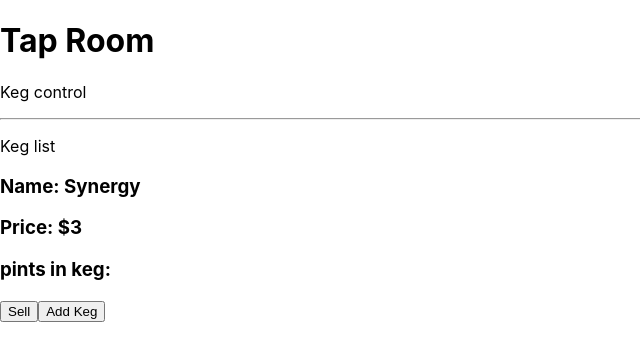
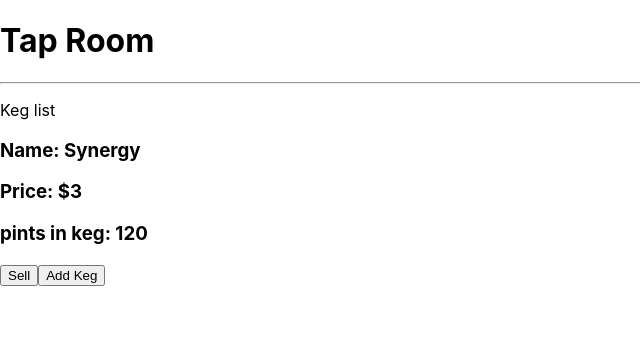
Before and after one commit to fc-dogan/Taproom-Redux, a React (Create React App) app: page / in a window 1280 px wide. Shown: the top 360 px of the page, without its empty margins (0-640 px from the left). Built offline with nearby package versions, Linux system fonts and the light colour scheme.

Commit message:
refactor handleDecrementKeg quantity and add quantityMessage property to Keg

```diff
--- a/src/components/Keg.js
+++ b/src/components/Keg.js
@@ -8,7 +8,7 @@ function Keg(props) {
     <div onClick={() => props.whenKegClicked(props.id)}>
       <h3><strong>Name:</strong> {props.name}</h3>
       <h3><strong>Price:</strong> ${props.price}</h3>
-      <h3><strong>pints in keg:</strong> {props.quantity}</h3>
+      <h3><strong>pints in keg:</strong> {props.quantity}{props.quantityMessage}</h3>
     </div>
       <button onClick={() => props.sellKeg(props.id)}>Sell</button>
     </React.Fragment>
@@ -23,6 +23,7 @@ Keg.propTypes = {
   price: PropTypes.number,
   flavor: PropTypes.string,
   quantity: PropTypes.number,
+  quantityMessage: PropTypes.string,
   id: PropTypes.string,
 }
 
--- a/src/components/KegContol.js
+++ b/src/components/KegContol.js
@@ -15,6 +15,7 @@ class KegControl extends React.Component {
           brand: "GT's",
           price: 3,
           flavor: "Cosmic Cranberry",
+          quantity: 120
         }
       ],
       selectedKeg: null,
@@ -53,13 +54,14 @@ class KegControl extends React.Component {
 
   handleDecreamentKegQuantity = (id) =>{
     const newselectedKeg = this.state.allKombuchaList.filter(keg => keg.id === id )[0];
-    const decrasedQuantity =() => {
+    let updatedKeg = null;
     if(newselectedKeg.quantity > 1){
-      return newselectedKeg.quantity -=1;
+      updatedKeg = {...newselectedKeg, quantity: newselectedKeg.quantity - 1}
+
     }  else {
-       return "Out of Stock"
-    }};
-    const updatedKeg = {...newselectedKeg, quantity: decrasedQuantity()}
+      updatedKeg = {...newselectedKeg, quantity:null, quantityMessage: "Out of Stock"}
+    };
+
     const newKegList = this.state.allKombuchaList.filter( keg =>
       keg.id !== id).concat(updatedKeg)
     this.setState({
@@ -110,7 +112,6 @@ class KegControl extends React.Component {
     }
     return (
       <React.Fragment>
-        <p>Keg control</p>
         {currentlyVisibleState}
         <button onClick={this.handleClick} >{buttonText}</button>
       </React.Fragment>
--- a/src/components/KegList.js
+++ b/src/components/KegList.js
@@ -16,6 +16,7 @@ function KegList(props){
           price={keg.price}
           flavor={keg.flavor}
           quantity={keg.quantity}
+          quantityMessage={keg.quantityMessage}
           id= {keg.id}
           key= {keg.id}
           />
--- a/src/components/NewKegFrom.js
+++ b/src/components/NewKegFrom.js
@@ -12,7 +12,8 @@ function NewKegForm(props){
       brand: event.target.brand.value,
       price: parseInt(event.target.price.value),
       flavor: event.target.flavor.value,
-      quantity: 124,
+      quantity: 4,
+      quantityMessage: null,
       id: v4()
     })
   }
```
